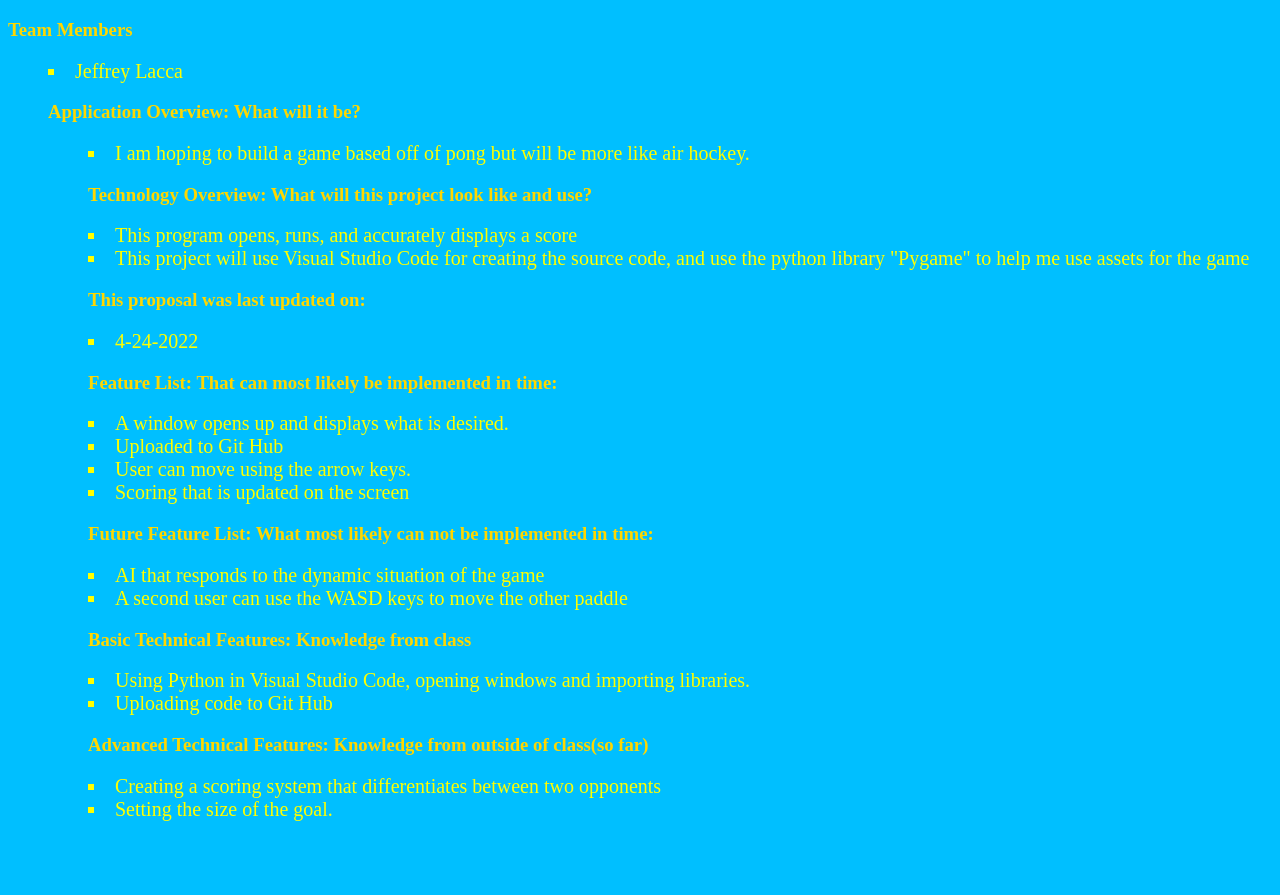
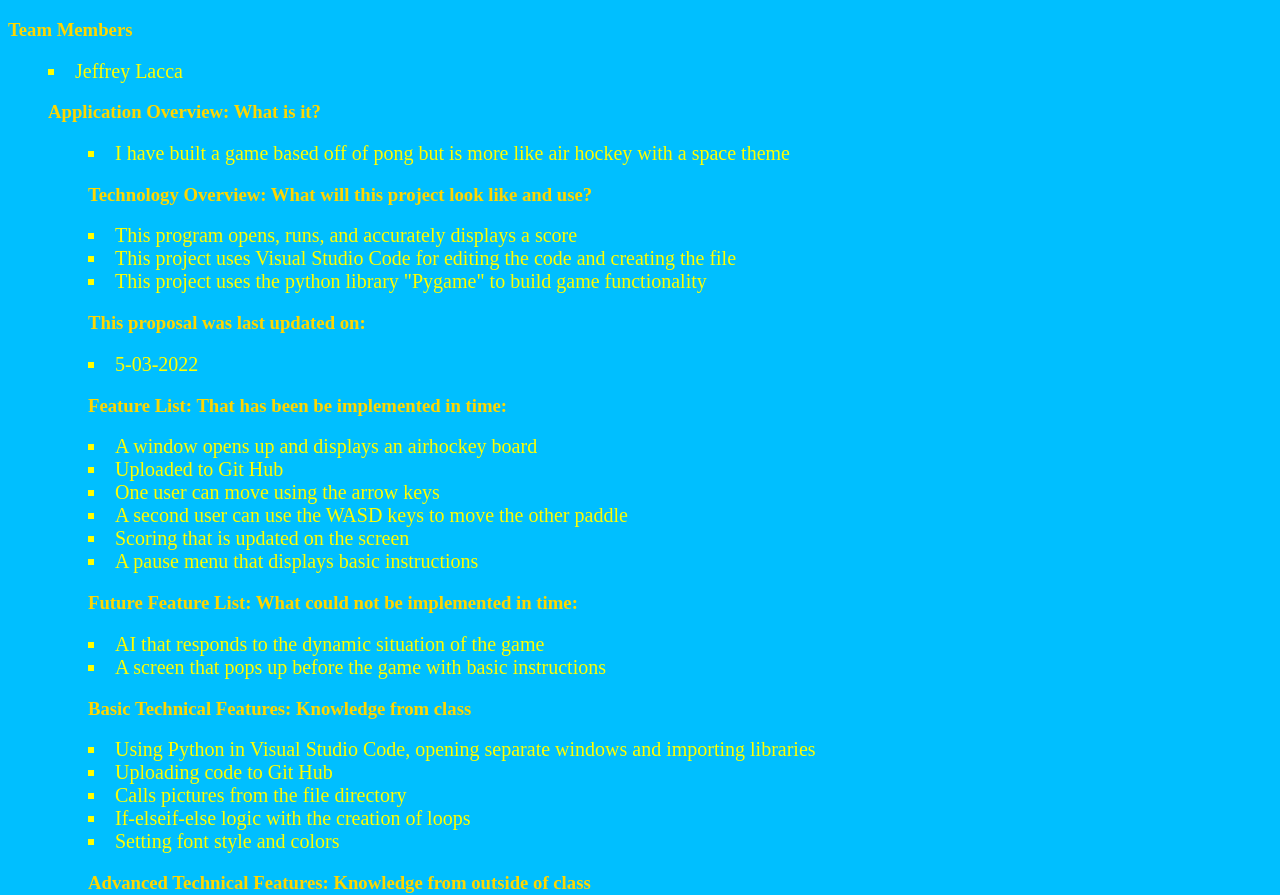
Before and after one commit to Jlacca/final-project-proposal, a plain HTML site: page index.html in a window 1280 px wide. Shown: the part 61-956 px from the top of the page. Before the commit the page ends 898 px from the top, so only its background shows below. Drawn offline with Linux system fonts and the light colour scheme.

Commit message:
final proposal

```diff
--- a/index.html
+++ b/index.html
@@ -18,26 +18,35 @@
 <h3>Team Members</h3>
             <ul style="list-style-type: square;">
                     <li style="font-size: 20px;">Jeffrey Lacca</li>
-<h3>Application Overview: What will it be?</h3>
+<h3>Application Overview: What is it?</h3>
             <ul style="list-style-type: square;">
-                    <li style="font-size: 20px;">I am hoping to build a game based off of pong but will be more like air hockey.</li>
+                    <li style="font-size: 20px;">I have built a game based off of pong but is more like air hockey with a space theme</li>
 <h3>Technology Overview: What will this project look like and use?</h3>
                     <li style="font-size: 20px;">This program opens, runs, and accurately displays a score</li>
-                    <li style="font-size: 20px;">This project will use Visual Studio Code for creating the source code, and use the python library "Pygame" to help me use assets for the game</li>
+                    <li style="font-size: 20px;">This project uses Visual Studio Code for editing the code and creating the file</li>
+                    <li style="font-size: 20px;">This project uses the python library "Pygame" to build game functionality</li>
 <h3>This proposal was last updated on:</h3>
-                    <li style="font-size: 20px;">4-24-2022</li>
-<h3>Feature List: That can most likely be implemented in time:</h3>
-                    <li style="font-size: 20px;">A window opens up and displays what is desired.</li>
+                    <li style="font-size: 20px;">5-03-2022</li>
+<h3>Feature List: That has been be implemented in time:</h3>
+                    <li style="font-size: 20px;">A window opens up and displays an airhockey board</li>
                     <li style="font-size: 20px;">Uploaded to Git Hub</li>
-                    <li style="font-size: 20px;">User can move using the arrow keys.</li>
+                    <li style="font-size: 20px;">One user can move using the arrow keys</li>
+                    <li style="font-size: 20px;">A second user can use the WASD keys to move the other paddle</li>
                     <li style="font-size: 20px;">Scoring that is updated on the screen</li>
-<h3>Future Feature List: What most likely can not be implemented in time:</h3>
+                    <li style="font-size: 20px;">A pause menu that displays basic instructions</li>
+<h3>Future Feature List: What could not be implemented in time:</h3>
                     <li style="font-size: 20px;">AI that responds to the dynamic situation of the game</li>
-                    <li style="font-size: 20px;">A second user can use the WASD keys to move the other paddle</li>
+                    <li style="font-size: 20px;">A screen that pops up before the game with basic instructions</li>
 <h3>Basic Technical Features: Knowledge from class</h3>
-                    <li style="font-size: 20px;">Using Python in Visual Studio Code, opening windows and importing libraries.</li>
+                    <li style="font-size: 20px;">Using Python in Visual Studio Code, opening separate windows and importing libraries</li>
                     <li style="font-size: 20px;">Uploading code to Git Hub</li>
-<h3>Advanced Technical Features: Knowledge from outside of class(so far)</h3>
+                    <li style="font-size: 20px;">Calls pictures from the file directory</li>
+                    <li style="font-size: 20px;">If-elseif-else logic with the creation of loops</li>
+                    <li style="font-size: 20px;">Setting font style and colors</li>
+<h3>Advanced Technical Features: Knowledge from outside of class</h3>
                     <li style="font-size: 20px;">Creating a scoring system that differentiates between two opponents</li>
-                    <li style="font-size: 20px;">Setting the size of the goal.</li>
+                    <li style="font-size: 20px;">Setting the size of the goal</li>
+                    <li style="font-size: 20px;">Setting movement physics of the puck and the paddles</li>
+                    <li style="font-size: 20px;">Sizing images to fit the objects used</li>
+                    <li style="font-size: 20px;">Gained knowledge of Pygame functions</li>
             </ul>
```
